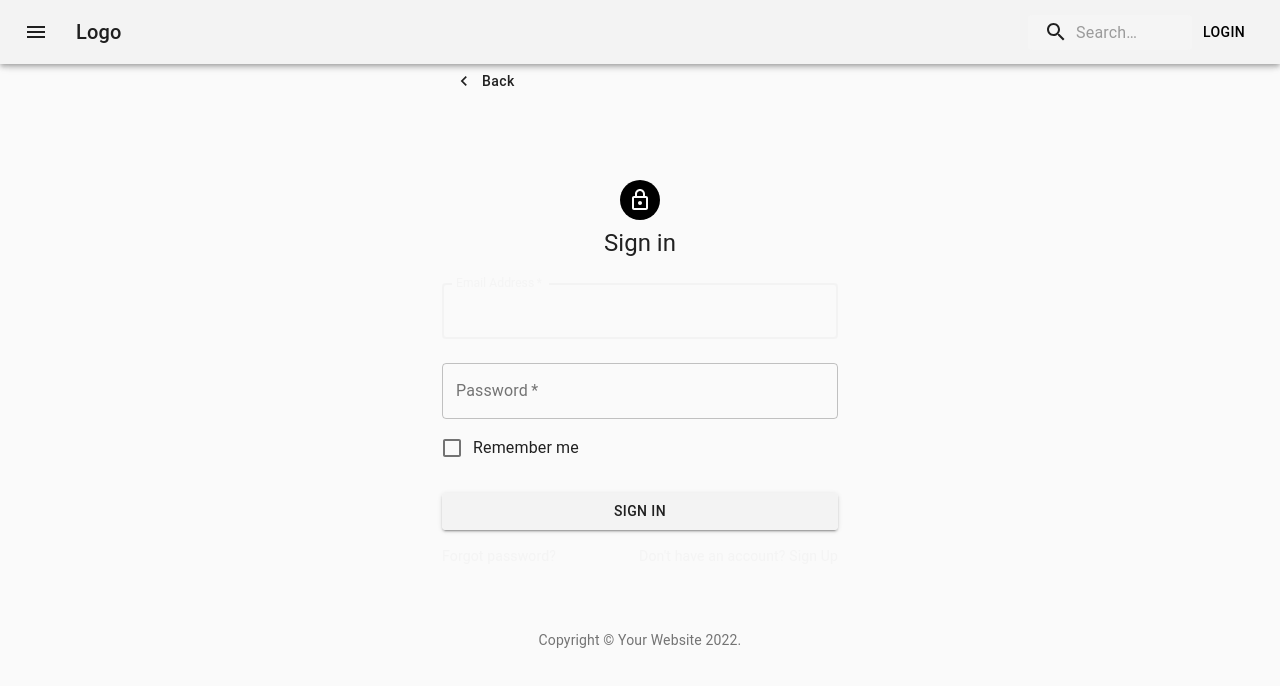
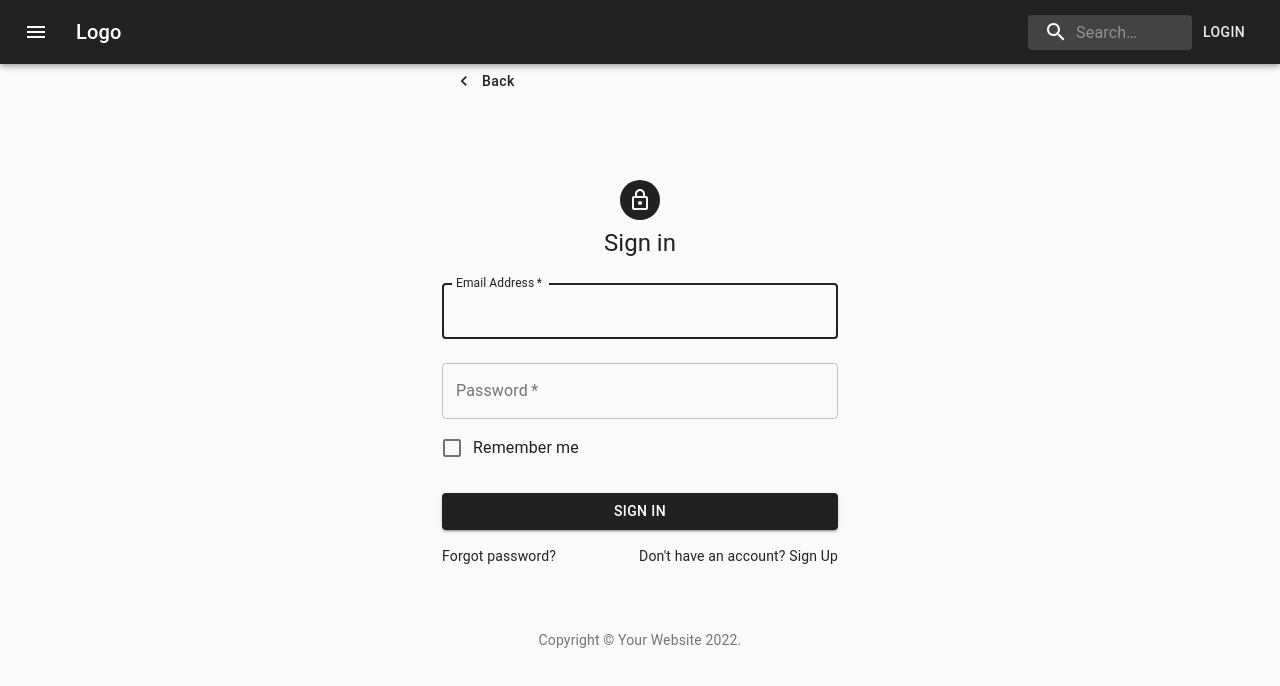
Before and after one commit to cspui/react-ecommerce-website, a React (Create React App) app in the folder client/: page /login in a window 1280 px wide. Shown: the top 686 px of the page. Built offline with nearby package versions, Linux system fonts and the light colour scheme.

Commit message:
changed theme color

```diff
--- a/client/src/Authentication/Login.tsx
+++ b/client/src/Authentication/Login.tsx
@@ -42,7 +42,7 @@ const useStyles = makeStyles((theme) => ({
   },
   avatar: {
     margin: theme.spacing(1),
-    backgroundColor: theme.palette.secondary.main,
+    backgroundColor: theme.palette.primary.main,
   },
   form: {
     width: '100%', // Fix IE 11 issue.
--- a/client/src/Authentication/Signup.tsx
+++ b/client/src/Authentication/Signup.tsx
@@ -42,7 +42,7 @@ const useStyles = makeStyles((theme) => ({
   },
   avatar: {
     margin: theme.spacing(1),
-    backgroundColor: theme.palette.secondary.main,
+    backgroundColor: theme.palette.primary.main,
   },
   form: {
     width: '100%', // Fix IE 11 issue.
--- a/client/src/Main/main.tsx
+++ b/client/src/Main/main.tsx
@@ -108,10 +108,12 @@ const Main = () => {
                 onDrag={eventControl}
                 onStop={eventControl}
             >
-                <StyledButton disabled={isDragging} onClick={() => setCartOpen(true)} color='secondary'>
-                    <Badge badgeContent={getTotalItems(cartItems)} color='error'>
-                        <AddShoppingCartIcon />
-                    </Badge>
+                <StyledButton disabled={isDragging} onClick={() => setCartOpen(true)} color='primary'>
+                    <div style={{ backgroundColor: 'rgba(253, 189, 14, 0.884)', borderRadius: 18, width: 37, height: 37, boxShadow: '1px 5px 15px 1px rgba(0,0,0,0.8)' }}>
+                        <Badge badgeContent={getTotalItems(cartItems)} color='error'>
+                            <AddShoppingCartIcon />
+                        </Badge>
+                    </div>
                 </StyledButton>
             </Draggable>
 
--- a/client/src/Themes/theme.tsx
+++ b/client/src/Themes/theme.tsx
@@ -3,10 +3,10 @@ import { createTheme, responsiveFontSizes } from "@material-ui/core/styles";
 let theme = createTheme({
     palette: {
         primary: {
-            main: '#f3f3f3f4',
+            main: '#000000dd'
         },
         secondary: {
-            main: '#000000',
+            main: '#f3f3f3f4'
         },
     },
 });
```
